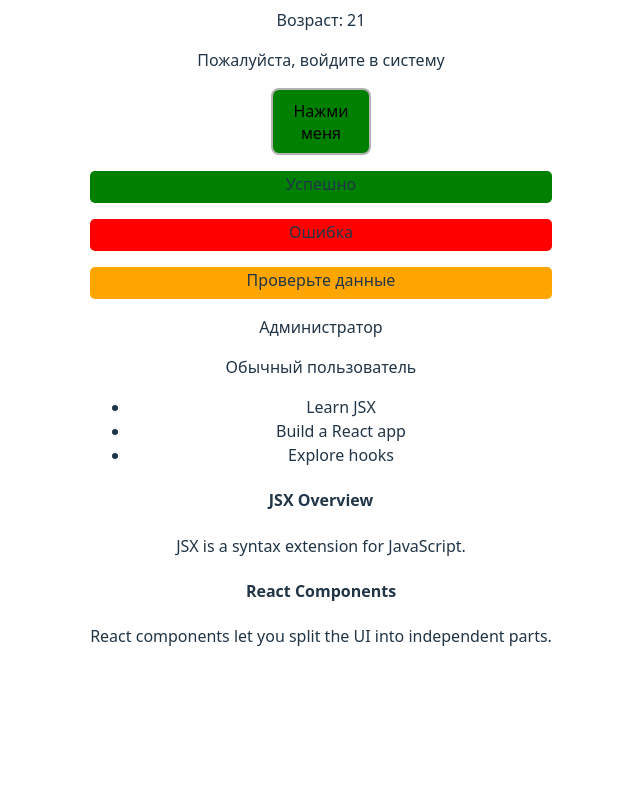
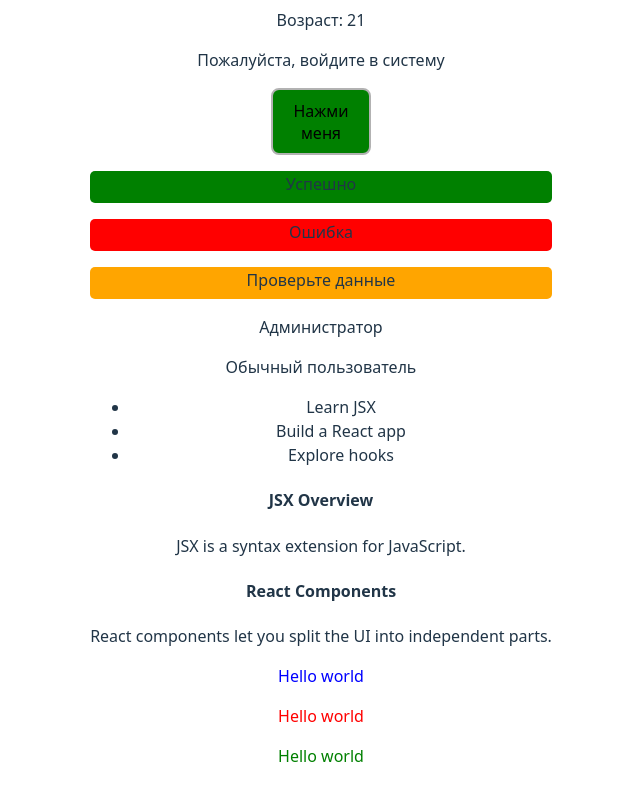
Before and after one commit to KayotPoziloy/react-study, a React (Vite) app: page / in a window 1280 px wide. Shown: the part 400-1200 px from the top of the page, without its empty margins (319-959 px from the left). Before the commit the page ends 1096 px from the top, so only its background shows below. Built offline with nearby package versions, Linux system fonts and the light colour scheme.

Commit message:
nnght task

```diff
--- a/src/App.jsx
+++ b/src/App.jsx
@@ -7,6 +7,7 @@ import Notification from "./components/Notification/Notification";
 import UserInfo from "./components/UserInfo";
 import TaskList from "./components/TaskList";
 import Article from "./components/Article";
+import ColoredText from "./components/ColoredText/ColoredText";
 
 function App() {
   const users = [
@@ -43,6 +44,9 @@ function App() {
           content="React components let you split the UI into independent parts."
         />
       </div>
+      <ColoredText color="blue" />
+      <ColoredText color="red" />
+      <ColoredText color="green" />
     </>
   );
 }
--- /dev/null
+++ b/src/components/ColoredText/ColoredText.jsx
@@ -0,0 +1,3 @@
+export default function ColoredText({ color }) {
+  return <p style={{ color: `${color}` }}>Hello world</p>;
+}
--- a/src/components/Notification/Notification.jsx
+++ b/src/components/Notification/Notification.jsx
@@ -1,4 +1,4 @@
-import styles from "./NotificationTypes.module.css";
+import styles from "./Notification.module.css";
 
 export default function Notification({ text, type = "success" }) {
   return <p className={`${styles.window} ${styles[type]}`}>{text}</p>;
```
Also changed, not shown: src/components/Notification/Notification.module.css (renamed from src/components/Notification/NotificationTypes.module.css).
